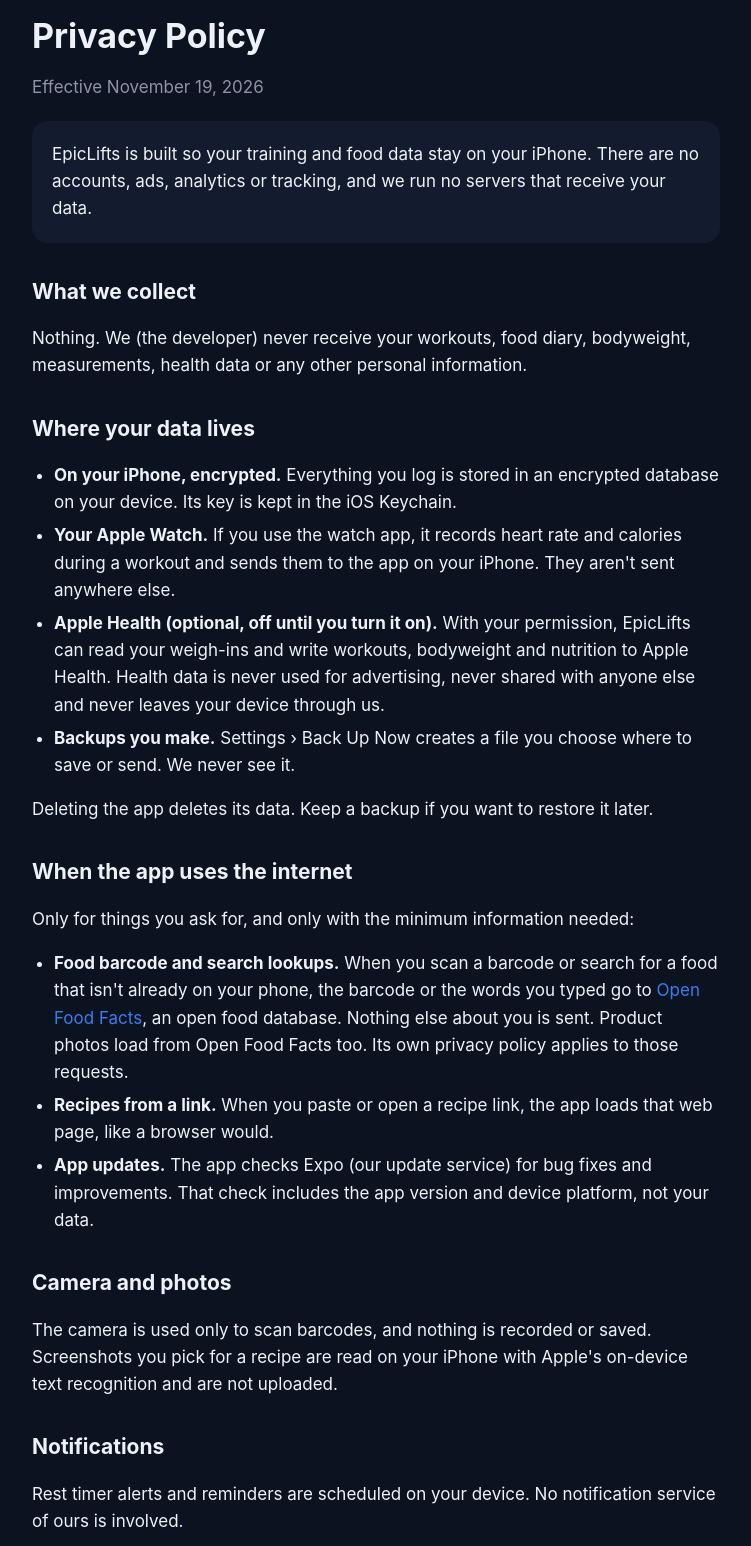
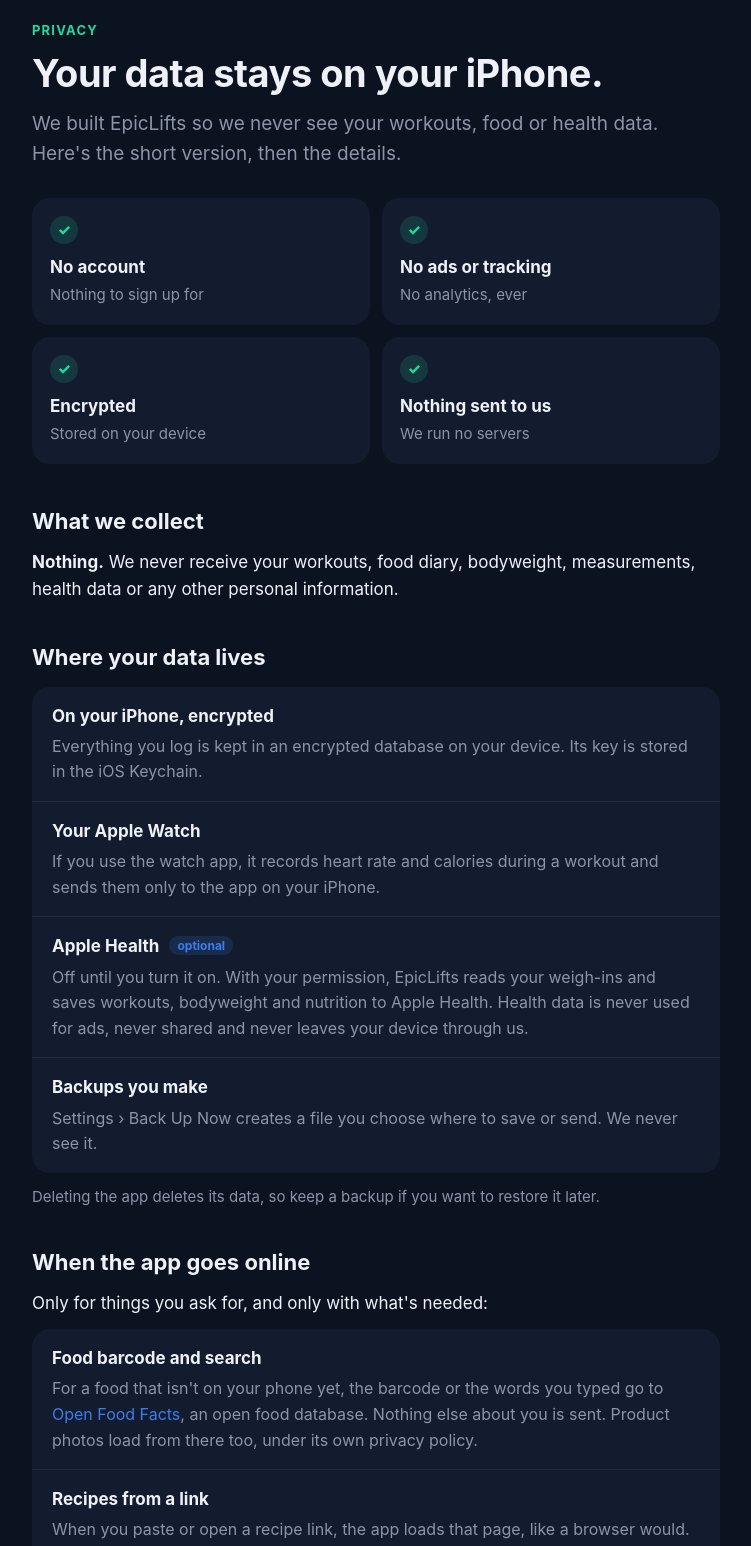
Before and after one commit to dominickkubica/epiclifts, a plain HTML site: page privacy.html in a window 1280 px wide. Shown: the part 80-1626 px from the top of the page, without its empty margins (264-1015 px from the left). Drawn offline with Linux system fonts and the light colour scheme.

Commit message:
style(privacy): friendlier layout with a short version up top

```diff
--- a/privacy.html
+++ b/privacy.html
@@ -4,53 +4,78 @@
 <meta charset="utf-8">
 <meta name="viewport" content="width=device-width, initial-scale=1">
 <title>EpicLifts Privacy Policy</title>
+<meta name="description" content="EpicLifts keeps your training and food data on your iPhone. No account, no ads, no tracking.">
 <link rel="stylesheet" href="style.css">
 </head>
 <body>
 <main>
 <nav><a href="./">EpicLifts</a><a href="support.html">Support</a><a href="privacy.html">Privacy</a></nav>
-<h1>Privacy Policy</h1>
-<p class="muted">Effective November 19, 2026</p>
-<div class="card">EpicLifts is built so your training and food data stay on your iPhone. There are no accounts, ads, analytics or tracking, and we run no servers that receive your data.</div>
 
-<h2>What we collect</h2>
-<p>Nothing. We (the developer) never receive your workouts, food diary, bodyweight, measurements, health data or any other personal information.</p>
+<header class="hero">
+  <span class="eyebrow">Privacy</span>
+  <h1>Your data stays on your iPhone.</h1>
+  <p class="lead">We built EpicLifts so we never see your workouts, food or health data. Here's the short version, then the details.</p>
+</header>
 
-<h2>Where your data lives</h2>
-<ul>
-<li><strong>On your iPhone, encrypted.</strong> Everything you log is stored in an encrypted database on your device. Its key is kept in the iOS Keychain.</li>
-<li><strong>Your Apple Watch.</strong> If you use the watch app, it records heart rate and calories during a workout and sends them to the app on your iPhone. They aren't sent anywhere else.</li>
-<li><strong>Apple Health (optional, off until you turn it on).</strong> With your permission, EpicLifts can read your weigh-ins and write workouts, bodyweight and nutrition to Apple Health. Health data is never used for advertising, never shared with anyone else and never leaves your device through us.</li>
-<li><strong>Backups you make.</strong> Settings › Back Up Now creates a file you choose where to save or send. We never see it.</li>
-</ul>
-<p>Deleting the app deletes its data. Keep a backup if you want to restore it later.</p>
+<div class="tiles">
+  <div class="tile"><span class="dot">✓</span><b>No account</b><span>Nothing to sign up for</span></div>
+  <div class="tile"><span class="dot">✓</span><b>No ads or tracking</b><span>No analytics, ever</span></div>
+  <div class="tile"><span class="dot">✓</span><b>Encrypted</b><span>Stored on your device</span></div>
+  <div class="tile"><span class="dot">✓</span><b>Nothing sent to us</b><span>We run no servers</span></div>
+</div>
 
-<h2>When the app uses the internet</h2>
-<p>Only for things you ask for, and only with the minimum information needed:</p>
-<ul>
-<li><strong>Food barcode and search lookups.</strong> When you scan a barcode or search for a food that isn't already on your phone, the barcode or the words you typed go to <a href="https://world.openfoodfacts.org">Open Food Facts</a>, an open food database. Nothing else about you is sent. Product photos load from Open Food Facts too. Its own privacy policy applies to those requests.</li>
-<li><strong>Recipes from a link.</strong> When you paste or open a recipe link, the app loads that web page, like a browser would.</li>
-<li><strong>App updates.</strong> The app checks Expo (our update service) for bug fixes and improvements. That check includes the app version and device platform, not your data.</li>
-</ul>
+<section class="sec">
+  <h2>What we collect</h2>
+  <p><strong>Nothing.</strong> We never receive your workouts, food diary, bodyweight, measurements, health data or any other personal information.</p>
+</section>
 
-<h2>Camera and photos</h2>
-<p>The camera is used only to scan barcodes, and nothing is recorded or saved. Screenshots you pick for a recipe are read on your iPhone with Apple's on-device text recognition and are not uploaded.</p>
+<section class="sec">
+  <h2>Where your data lives</h2>
+  <div class="rows">
+    <div class="row"><b>On your iPhone, encrypted</b><p>Everything you log is kept in an encrypted database on your device. Its key is stored in the iOS Keychain.</p></div>
+    <div class="row"><b>Your Apple Watch</b><p>If you use the watch app, it records heart rate and calories during a workout and sends them only to the app on your iPhone.</p></div>
+    <div class="row"><b>Apple Health <span class="tag">optional</span></b><p>Off until you turn it on. With your permission, EpicLifts reads your weigh-ins and saves workouts, bodyweight and nutrition to Apple Health. Health data is never used for ads, never shared and never leaves your device through us.</p></div>
+    <div class="row"><b>Backups you make</b><p>Settings › Back Up Now creates a file you choose where to save or send. We never see it.</p></div>
+  </div>
+  <p class="note">Deleting the app deletes its data, so keep a backup if you want to restore it later.</p>
+</section>
 
-<h2>Notifications</h2>
-<p>Rest timer alerts and reminders are scheduled on your device. No notification service of ours is involved.</p>
+<section class="sec">
+  <h2>When the app goes online</h2>
+  <p>Only for things you ask for, and only with what's needed:</p>
+  <div class="rows">
+    <div class="row"><b>Food barcode and search</b><p>For a food that isn't on your phone yet, the barcode or the words you typed go to <a href="https://world.openfoodfacts.org">Open Food Facts</a>, an open food database. Nothing else about you is sent. Product photos load from there too, under its own privacy policy.</p></div>
+    <div class="row"><b>Recipes from a link</b><p>When you paste or open a recipe link, the app loads that page, like a browser would.</p></div>
+    <div class="row"><b>App updates</b><p>The app checks Expo, our update service, for fixes and improvements. That check includes the app version and device platform, not your data.</p></div>
+  </div>
+</section>
 
-<h2>Purchases</h2>
-<p>If you buy EpicLifts Pro, Apple handles the payment. We get no payment details, and your purchase is checked on your device.</p>
+<section class="sec">
+  <h2>Camera, photos and notifications</h2>
+  <div class="rows">
+    <div class="row"><b>Camera</b><p>Used only to scan barcodes. Nothing is recorded or saved.</p></div>
+    <div class="row"><b>Screenshots</b><p>Screenshots you pick for a recipe are read on your iPhone with Apple's on-device text recognition and are never uploaded.</p></div>
+    <div class="row"><b>Notifications</b><p>Rest timer alerts and reminders are scheduled on your device. No notification service of ours is involved.</p></div>
+  </div>
+</section>
 
-<h2>Children</h2>
-<p>EpicLifts is not directed at children under 13 and collects no data from anyone.</p>
+<section class="sec">
+  <h2>Purchases</h2>
+  <p>If you buy EpicLifts Pro, Apple handles the payment. We never get your payment details, and your purchase is checked on your device.</p>
+</section>
 
-<h2>Changes</h2>
-<p>If this policy changes, the new version will be posted here with a new effective date.</p>
+<section class="sec">
+  <h2>The fine print</h2>
+  <p><b>Children.</b> EpicLifts isn't directed at children under 13 and collects no data from anyone.</p>
+  <p><b>Changes.</b> If this policy changes, the new version will be posted here with a new date.</p>
+</section>
 
-<h2>Contact</h2>
-<p>Questions: <a href="https://github.com/dominickkubica/epiclifts/issues/new">open a request</a>.</p>
-<footer>© 2026 EpicLifts</footer>
+<div class="contact">
+  <b>Questions?</b>
+  <a class="btn" href="https://github.com/dominickkubica/epiclifts/issues/new">Ask us</a>
+</div>
+
+<footer>Effective November 19, 2026 · © 2026 EpicLifts</footer>
 </main>
 </body>
 </html>
--- a/style.css
+++ b/style.css
@@ -13,3 +13,31 @@ h2 { font-size: 21px; margin: 32px 0 8px; }
 ul { padding-left: 22px; }
 li { margin: 6px 0; }
 footer { margin-top: 48px; color: var(--muted); font-size: 14px; }
+
+/* Privacy page: friendly, scannable */
+.hero { margin: 8px 0 28px; }
+.eyebrow { color: var(--good); font-size: 13px; font-weight: 700; letter-spacing: 1.2px; text-transform: uppercase; }
+.hero h1 { font-size: 38px; margin: 8px 0 12px; letter-spacing: -0.5px; }
+.lead { color: var(--muted); font-size: 19px; margin: 0; }
+.tiles { display: grid; grid-template-columns: repeat(2, minmax(0, 1fr)); gap: 12px; margin-bottom: 40px; }
+.tile { background: var(--panel); border-radius: 18px; padding: 18px; display: flex; flex-direction: column; gap: 2px; }
+.tile b { font-size: 17px; }
+.tile span:last-child { color: var(--muted); font-size: 15px; }
+.dot { width: 28px; height: 28px; border-radius: 14px; display: grid; place-items: center; margin-bottom: 8px;
+  background: rgba(31, 217, 160, 0.15); color: var(--good); font-weight: 800; font-size: 15px; }
+.sec { margin: 0 0 36px; }
+.sec h2 { font-size: 22px; margin: 0 0 10px; }
+.sec p { margin: 0 0 10px; }
+.rows { background: var(--panel); border-radius: 18px; overflow: hidden; margin: 12px 0; }
+.row { padding: 16px 20px; }
+.row + .row { border-top: 1px solid rgba(255, 255, 255, 0.06); }
+.row b { display: block; margin-bottom: 4px; }
+.row p { color: var(--muted); margin: 0; font-size: 16px; }
+.tag { font-size: 12px; font-weight: 700; color: var(--accent); background: rgba(59, 125, 237, 0.15); padding: 2px 8px;
+  border-radius: 999px; margin-left: 6px; vertical-align: 2px; }
+.note { color: var(--muted); font-size: 15px; }
+.contact { display: flex; align-items: center; justify-content: space-between; gap: 16px; background: var(--panel);
+  border-radius: 18px; padding: 18px 20px; }
+.btn { background: var(--accent); color: #fff; font-weight: 700; padding: 10px 18px; border-radius: 999px; }
+.btn:hover { text-decoration: none; opacity: 0.9; }
+@media (max-width: 480px) { .hero h1 { font-size: 30px; } .lead { font-size: 17px; } .tile { padding: 14px; } }
```
